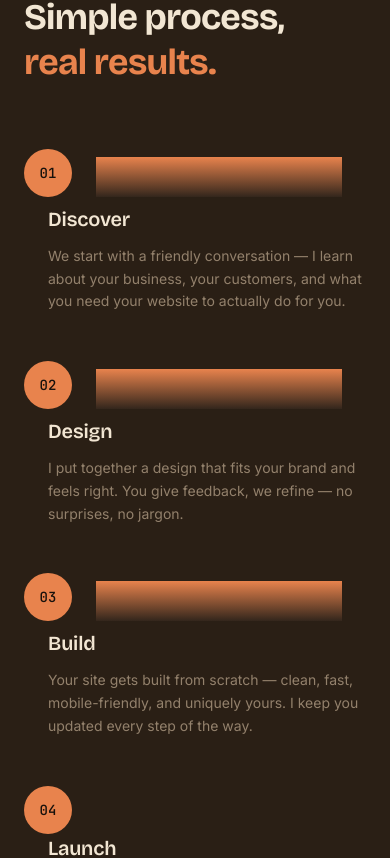
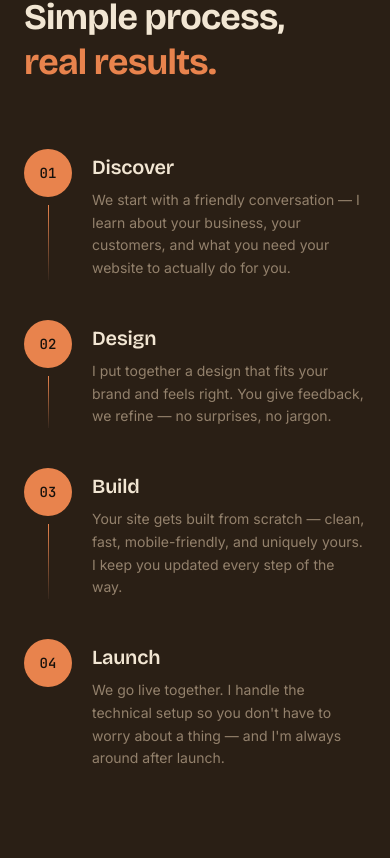
Before and after one commit to Eduman1551/Freelance-Portfolio, a Next.js app: page / in a window 390 px wide. Shown: the part 3710-4568 px from the top of the page. Built offline with nearby package versions, Linux system fonts and the light colour scheme.

Commit message:
Increased Responsiveness for HowIWork Section

```diff
--- a/components/sections/HowIWork.tsx
+++ b/components/sections/HowIWork.tsx
@@ -1,16 +1,12 @@
-"use client";
+'use client'
 
-// components/sections/HowIWork.tsx
-// 4-step process section — clean timeline aimed at non-technical small business owners.
-
-import { processSteps } from "@/lib/content";
-import { SectionReveal, RevealItem } from "@/components/ui/SectionReveal";
+import { processSteps } from '@/lib/content'
+import { SectionReveal, RevealItem } from '@/components/ui/SectionReveal'
 
 export function HowIWork() {
   return (
     <section id="process" className="py-24 md:py-32 px-6 bg-[#2A1F15]">
       <div className="max-w-6xl mx-auto">
-        {/* Section label */}
         <SectionReveal>
           <p className="font-[JetBrains_Mono,monospace] text-xs text-[#93816C] tracking-[0.2em] uppercase mb-4">
             — How I Work
@@ -20,7 +16,7 @@ export function HowIWork() {
         <SectionReveal delay={0.1}>
           <h2
             className="font-[Bricolage_Grotesque,sans-serif] font-bold text-4xl md:text-5xl text-[#F2E6D3] mb-16 leading-tight"
-            style={{ letterSpacing: "-0.02em" }}
+            style={{ letterSpacing: '-0.02em' }}
           >
             Simple process,
             <br />
@@ -28,72 +24,67 @@ export function HowIWork() {
           </h2>
         </SectionReveal>
 
-        {/* Steps grid — horizontal on desktop, vertical on mobile */}
         <SectionReveal staggerChildren={0.15}>
-          <div className="grid grid-cols-1 md:grid-cols-4 gap-0 md:gap-0">
+          <div className="grid grid-cols-1 md:grid-cols-4 gap-0">
             {processSteps.map((step, index) => (
               <RevealItem key={step.number}>
-                <ProcessStep step={step} index={index} total={processSteps.length} />
+                <ProcessStep
+                  step={step}
+                  index={index}
+                  total={processSteps.length}
+                />
               </RevealItem>
             ))}
           </div>
         </SectionReveal>
       </div>
     </section>
-  );
+  )
 }
 
 function ProcessStep({
   step,
   index,
-  total,
+  total
 }: {
-  step: (typeof processSteps)[0];
-  index: number;
-  total: number;
+  step: (typeof processSteps)[0]
+  index: number
+  total: number
 }) {
+  const isLast = index === total - 1
+
   return (
-    <div className="relative flex flex-col md:flex-col">
-      {/* Connector line (desktop: horizontal, mobile: vertical) */}
-      <div className="flex items-start md:flex-col">
-        {/* Number circle */}
-        <div className="relative z-10 flex-shrink-0">
-          <div
-            className="w-12 h-12 rounded-full flex items-center justify-center font-[JetBrains_Mono,monospace] text-sm font-medium"
-            style={{
-              backgroundColor: "#E8834D",
-              color: "#17110C",
-            }}
-          >
-            {step.number}
-          </div>
+    <div className="flex gap-5 pb-10 md:pb-0 md:flex-col md:gap-0">
+      <div className="flex flex-col items-center md:flex-row">
+        <div
+          className="w-12 h-12 rounded-full flex items-center justify-center font-[JetBrains_Mono,monospace] text-sm font-medium flex-shrink-0"
+          style={{ backgroundColor: '#E8834D', color: '#17110C' }}
+        >
+          {step.number}
         </div>
 
-        {/* Connector line */}
-        {index < total - 1 && (
+        {!isLast && (
           <>
-            {/* Desktop: horizontal line to the right */}
+            <div
+              className="md:hidden w-px flex-1 mt-2"
+              style={{
+                background: 'linear-gradient(to bottom, #E8834D, #33261C)'
+              }}
+            />
             <div
               className="hidden md:block flex-1 h-px mt-6 mx-4"
-              style={{ background: "linear-gradient(to right, #E8834D, #33261C)" }}
-            />
-            {/* Mobile: vertical line downward */}
-            <div
-              className="md:hidden w-px flex-1 mx-6 my-2"
               style={{
-                background: "linear-gradient(to bottom, #E8834D, #33261C)",
-                minHeight: "40px",
+                background: 'linear-gradient(to right, #E8834D, #33261C)'
               }}
             />
           </>
         )}
       </div>
 
-      {/* Step content */}
-      <div className="pl-6 pb-12 md:pl-0 md:pb-0 md:pt-8 md:pr-6">
+      <div className="pt-1 md:pt-8 md:pr-6">
         <h3
-          className="font-[Bricolage_Grotesque,sans-serif] font-semibold text-xl text-[#F2E6D3] mb-3"
-          style={{ letterSpacing: "-0.01em" }}
+          className="font-[Bricolage_Grotesque,sans-serif] font-semibold text-xl text-[#F2E6D3] mb-2 md:mb-3"
+          style={{ letterSpacing: '-0.01em' }}
         >
           {step.title}
         </h3>
@@ -102,5 +93,5 @@ function ProcessStep({
         </p>
       </div>
     </div>
-  );
+  )
 }
```
